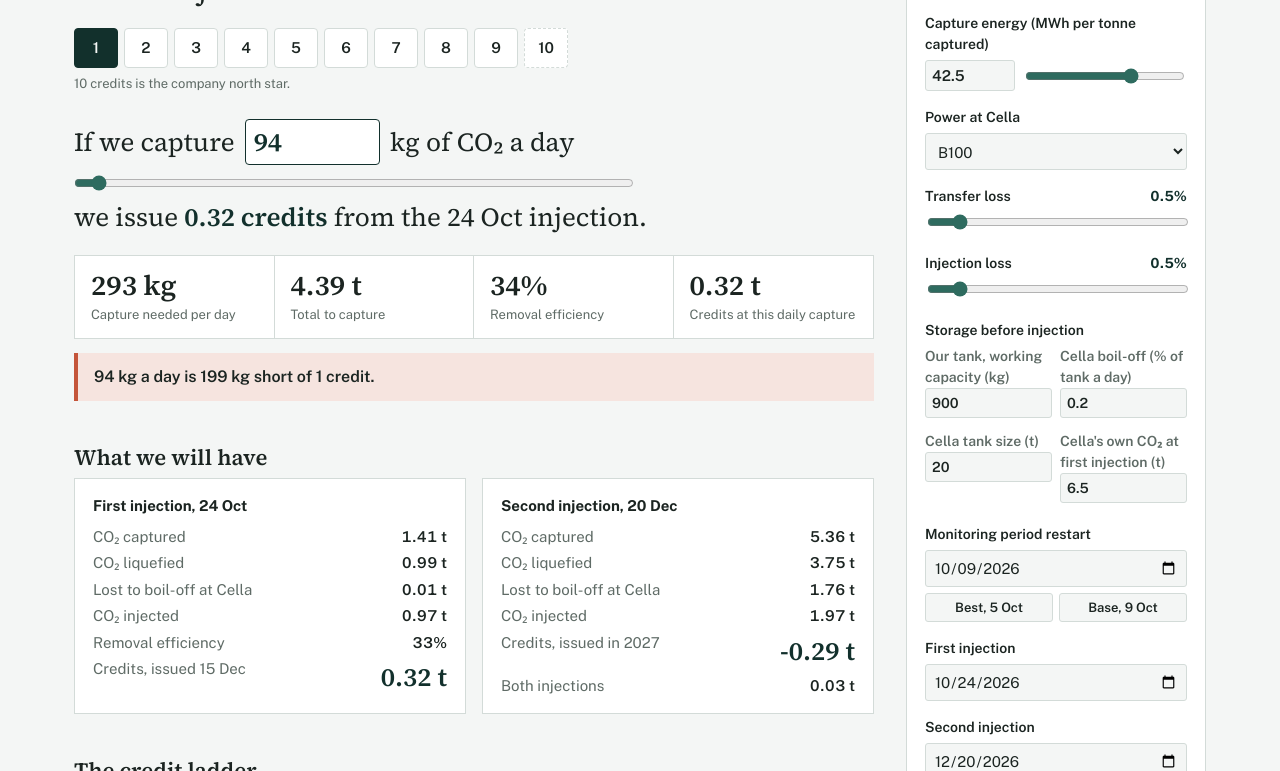
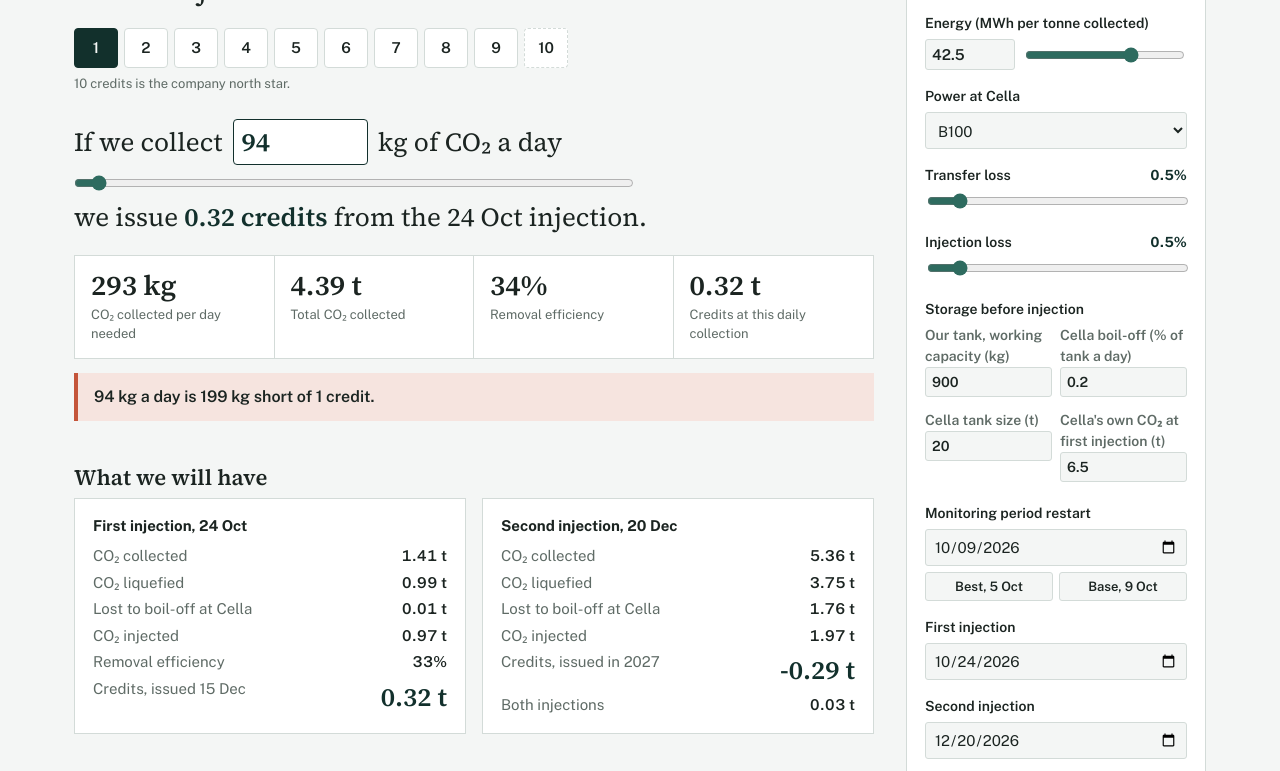
Before and after one commit to wai-naina/Production_Schedule, a plain HTML site: page index.html in a window 1280 px wide. Shown: the part 237-1008 px from the top of the page. Drawn offline with nearby package versions, Linux system fonts and the light colour scheme.

Commit message:
Reword capture as collection, add Grid power option
Co-Authored-By: Claude Opus 5.5 (1M context) <noreply@anthropic.com>

```diff
--- a/index.html
+++ b/index.html
@@ -108,15 +108,15 @@ button:focus-visible,select:focus-visible,input:focus-visible{outline:3px solid
   <div class="targets" role="group" aria-label="Credit target" id="targets"></div>
   <p class="targets-note">10 credits is the company north star.</p>
 
-  <div class="daily"><label for="rateN">If we capture</label><input type="number" id="rateN" min="0" step="1" value="94" inputmode="decimal"><span>kg of CO₂ a day</span></div>
-  <input type="range" class="daily-range" id="rate" min="0" max="3000" step="5" value="94" aria-label="Daily capture">
+  <div class="daily"><label for="rateN">If we collect</label><input type="number" id="rateN" min="0" step="1" value="94" inputmode="decimal"><span>kg of CO₂ a day</span></div>
+  <input type="range" class="daily-range" id="rate" min="0" max="3000" step="5" value="94" aria-label="CO₂ collected per day">
   <p class="result" id="result"></p>
 
   <div class="verdict">
-    <div><div class="n" id="vPer"></div><div class="l">Capture needed per day</div></div>
-    <div><div class="n" id="vCap"></div><div class="l">Total to capture</div></div>
+    <div><div class="n" id="vPer"></div><div class="l">CO₂ collected per day needed</div></div>
+    <div><div class="n" id="vCap"></div><div class="l">Total CO₂ collected</div></div>
     <div><div class="n" id="vRE"></div><div class="l">Removal efficiency</div></div>
-    <div><div class="n" id="vCr"></div><div class="l">Credits at this daily capture</div></div>
+    <div><div class="n" id="vCr"></div><div class="l">Credits at this daily collection</div></div>
   </div>
   <p class="status" id="status"></p>
 
@@ -126,7 +126,7 @@ button:focus-visible,select:focus-visible,input:focus-visible{outline:3px solid
     <section>
       <h3 id="h1title">First injection</h3>
       <dl>
-        <dt>CO₂ captured</dt><dd id="a1"></dd>
+        <dt>CO₂ collected</dt><dd id="a1"></dd>
         <dt>CO₂ liquefied</dt><dd id="a2"></dd>
         <dt>Lost to boil-off at Cella</dt><dd id="a6"></dd>
         <dt>CO₂ injected</dt><dd id="a3"></dd>
@@ -137,7 +137,7 @@ button:focus-visible,select:focus-visible,input:focus-visible{outline:3px solid
     <section>
       <h3 id="h2title">Second injection</h3>
       <dl>
-        <dt>CO₂ captured</dt><dd id="b1"></dd>
+        <dt>CO₂ collected</dt><dd id="b1"></dd>
         <dt>CO₂ liquefied</dt><dd id="b2"></dd>
         <dt>Lost to boil-off at Cella</dt><dd id="b6"></dd>
         <dt>CO₂ injected</dt><dd id="b3"></dd>
@@ -150,7 +150,7 @@ button:focus-visible,select:focus-visible,input:focus-visible{outline:3px solid
   <h2>The credit ladder</h2>
 
   <div class="scroll"><table>
-    <thead><tr><th>Credits</th><th>Capture per day needed (kg)</th><th>Total capture (t)</th><th>Total liquefied (t)</th><th>Lost to boil-off (t)</th><th>Days at this daily capture</th><th>Ready by injection?</th></tr></thead>
+    <thead><tr><th>Credits</th><th>Collected per day needed (kg)</th><th>Total collected (t)</th><th>Total liquefied (t)</th><th>Lost to boil-off (t)</th><th>Days at this daily collection</th><th>Ready by injection?</th></tr></thead>
     <tbody id="ladder"></tbody>
   </table></div>
 
@@ -172,8 +172,8 @@ button:focus-visible,select:focus-visible,input:focus-visible{outline:3px solid
 
   </div>
   <div class="f">
-    <label for="energyN">Capture energy (MWh per tonne captured)</label>
-    <div class="pair"><input type="number" id="energyN" min="1" step="0.1" value="42.5"><input type="range" id="energy" min="5" max="60" step="0.5" value="42.5" aria-label="Capture energy"></div>
+    <label for="energyN">Energy (MWh per tonne collected)</label>
+    <div class="pair"><input type="number" id="energyN" min="1" step="0.1" value="42.5"><input type="range" id="energy" min="5" max="60" step="0.5" value="42.5" aria-label="Energy per tonne collected"></div>
   </div>
   <div class="f">
     <label for="fuel">Power at Cella</label>
@@ -181,6 +181,7 @@ button:focus-visible,select:focus-visible,input:focus-visible{outline:3px solid
       <option value="0.2898">B100</option>
       <option value="0.768">B50</option>
       <option value="1.2077">Diesel</option>
+      <option value="0.0579">Grid</option>
       <option value="0.0046">Grid + REC</option>
     </select>
   </div>
@@ -274,7 +275,7 @@ function render(){
   const fuelName=$('fuel').selectedOptions[0].text;
   const per=rateFor(s,target,daysHave,s.cown);
   const tb=isFinite(per)?batch(s,per,daysHave,s.cown):null;
-  $('hero').innerHTML=isFinite(per)?`To issue <b>${target} credit${target>1?'s':''}</b>, we need to capture <b>${kg(per)} kg of CO₂ a day</b> from ${fmtD(s.restart)} to the ${fmtD(s.inj1)} injection.`:`At these settings, no daily capture reaches ${target} credit${target>1?'s':''} by ${fmtD(s.inj1)}.`;
+  $('hero').innerHTML=isFinite(per)?`To issue <b>${target} credit${target>1?'s':''}</b>, we need to collect <b>${kg(per)} kg of CO₂ a day</b> from ${fmtD(s.restart)} to the ${fmtD(s.inj1)} injection.`:`At these settings, no daily collection reaches ${target} credit${target>1?'s':''} by ${fmtD(s.inj1)}.`;
   $('vPer').textContent=isFinite(per)?kg(per)+' kg':'n/a';
   $('vCap').textContent=tb?fmtT(tb.C)+' t':'n/a';
   $('vRE').textContent=tb?Math.round(tb.re*100)+'%':'n/a';
```
